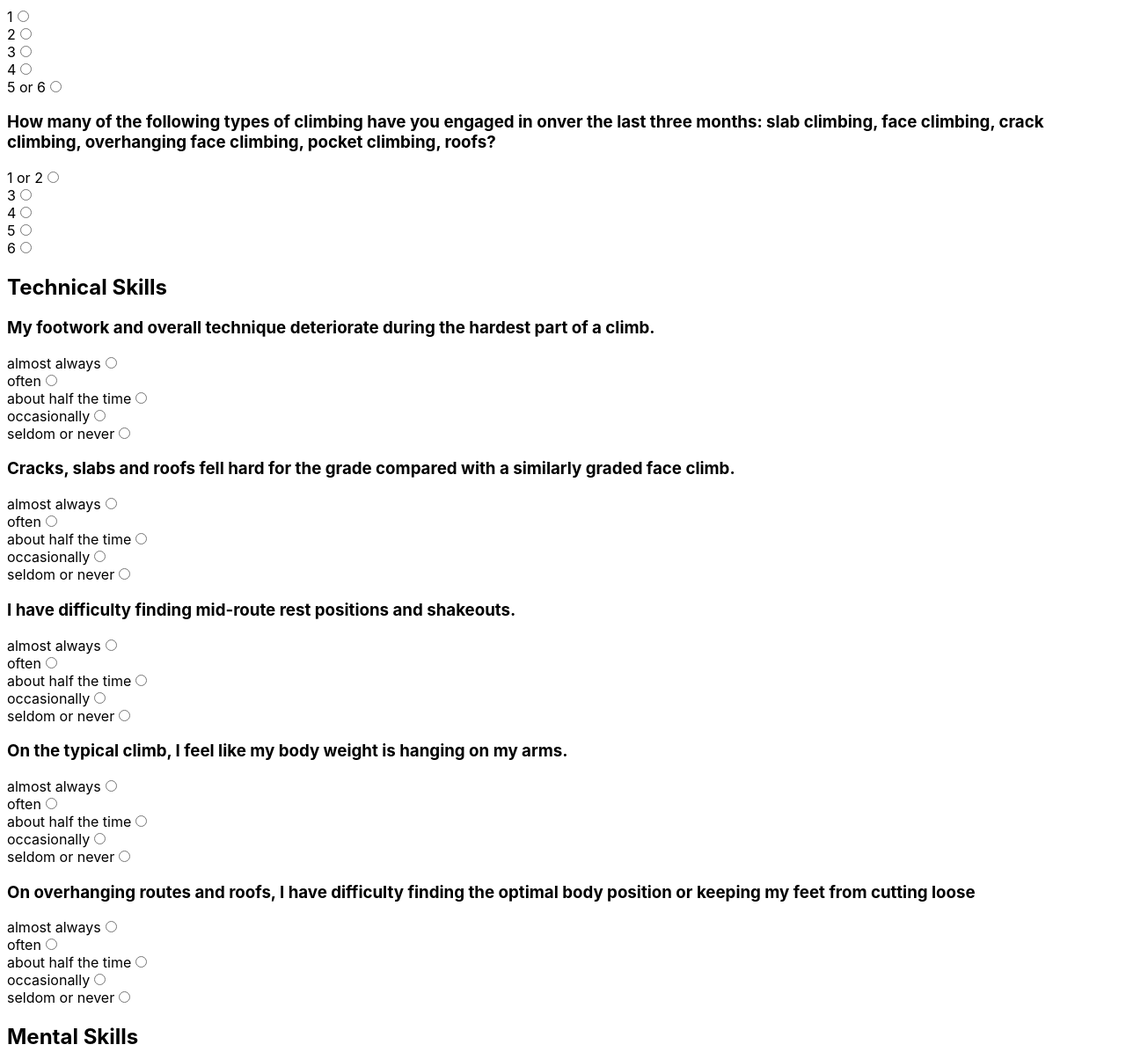
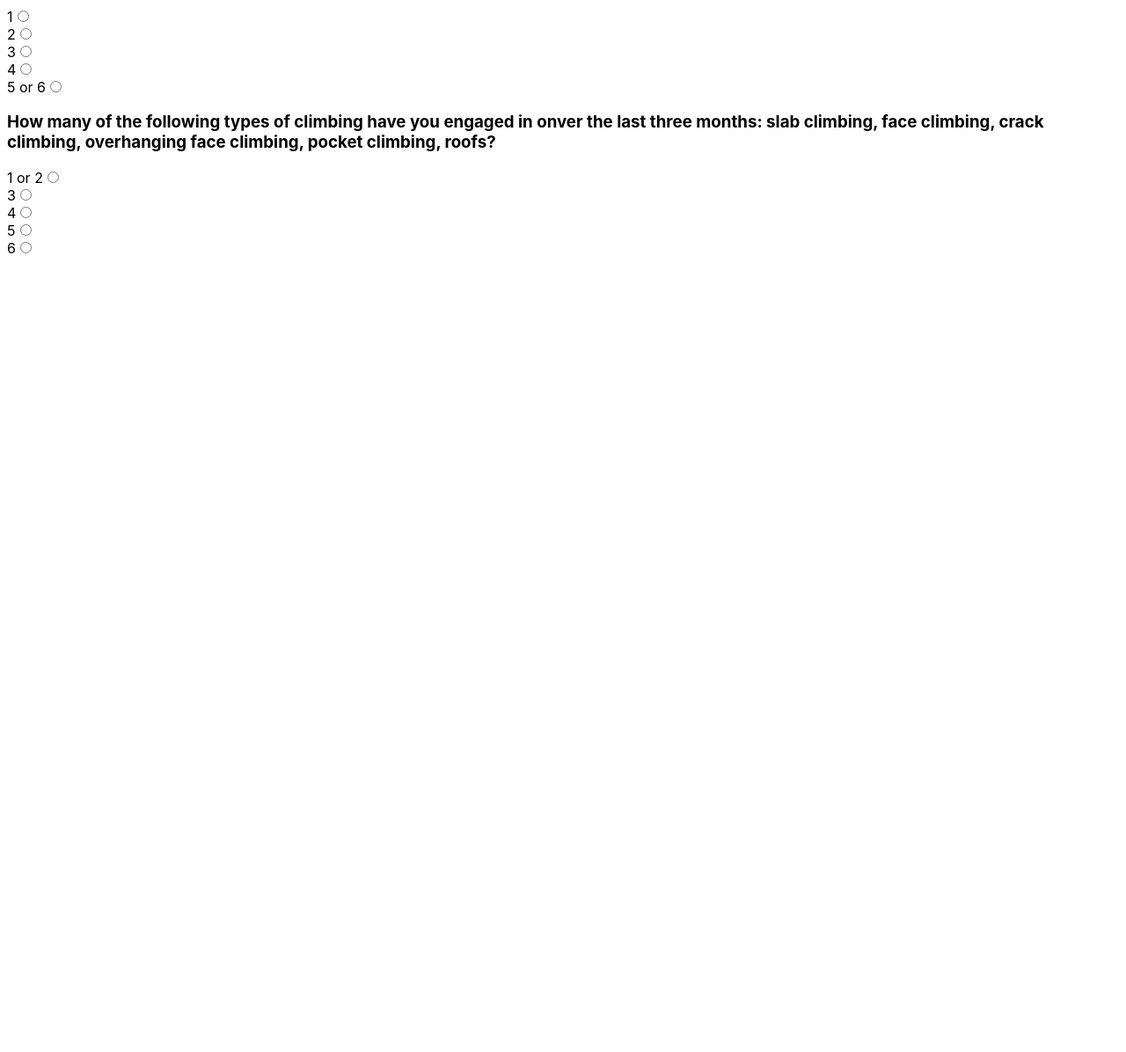
Before and after one commit to shelldandy/climbing-quiz, a Gatsby site: page / in a window 1280 px wide. Shown: the part 744-1940 px from the top of the page at 88% size. After the commit the page ends 1044 px from the top, so only its background shows below. Built offline with nearby package versions, Linux system fonts and the light colour scheme; Gatsby itself is replaced by a stand-in of ours.

Commit message:
splitting quiz section

```diff
--- a/src/components/Quiz/Quiz.js
+++ b/src/components/Quiz/Quiz.js
@@ -1,34 +1,15 @@
-import React from 'react'
+import React, { useState } from 'react'
 import Proptypes from 'prop-types'
 import quizData from './quizData'
+import QuizSection from './QuizSection'
 
 const Quiz = ({ quizData }) => {
+  const [currentSection, setCurrentSection] = useState(0);
+
+  const quizProps = quizData[currentSection];
   return (
     <section>
-      {quizData && quizData.map(({ label, questions }, idx) => (
-        <div key={`${label}_${idx}`}>
-          <h2>{label}</h2>
-          <form>
-            {questions.map(({ question, options }, qdx) => {
-              const name = `${idx}__${qdx}`;
-              return (
-              <div key={`${question}_${qdx}`}>
-                <h3>{question}</h3>
-                {options.map((option, odx) => {
-                const optionName = `${idx}__${qdx}--${odx}`;
-                  return (
-                    <div key={`${option}_${odx}`}>
-                      <label htmlFor={optionName}>{option}</label>
-                      <input type="radio" value={odx+1} name={name} id={optionName} />
-                    </div>
-                )
-                })}
-              </div>
-            )
-            })}
-          </form>
-        </div>
-      ))}
+      <QuizSection {...quizProps} currentSection={currentSection} />
     </section>
   );
 };
--- /dev/null
+++ b/src/components/Quiz/QuizSection.js
@@ -0,0 +1,34 @@
+import React from 'react';
+
+const QuizSection = ({ label, questions }) => {
+  return (
+        <div>
+          <h2>{label}</h2>
+          <form>
+            {questions.map(({ question, options, currentSection }, qdx) => {
+              const name = `${currentSection}__${qdx}`;
+              return (
+              <div key={`${question}_${qdx}`}>
+                <h3>{question}</h3>
+                {options.map((option, odx) => {
+                const optionName = `${currentSection}__${qdx}--${odx}`;
+                  return (
+                    <div key={`${option}_${odx}`}>
+                      <label htmlFor={optionName}>{option}</label>
+                      <input type="radio" value={odx+1} name={name} id={optionName} />
+                    </div>
+                )
+                })}
+              </div>
+            )
+            })}
+          </form>
+        </div>
+  );
+};
+
+QuizSection.propTypes = {};
+
+QuizSection.defaultProps = {};
+
+export default QuizSection;
--- /dev/null
+++ b/src/components/Quiz/tools.js
@@ -0,0 +1,3 @@
+export const setInitialAnswersState = quizData => ({
+
+})
```
